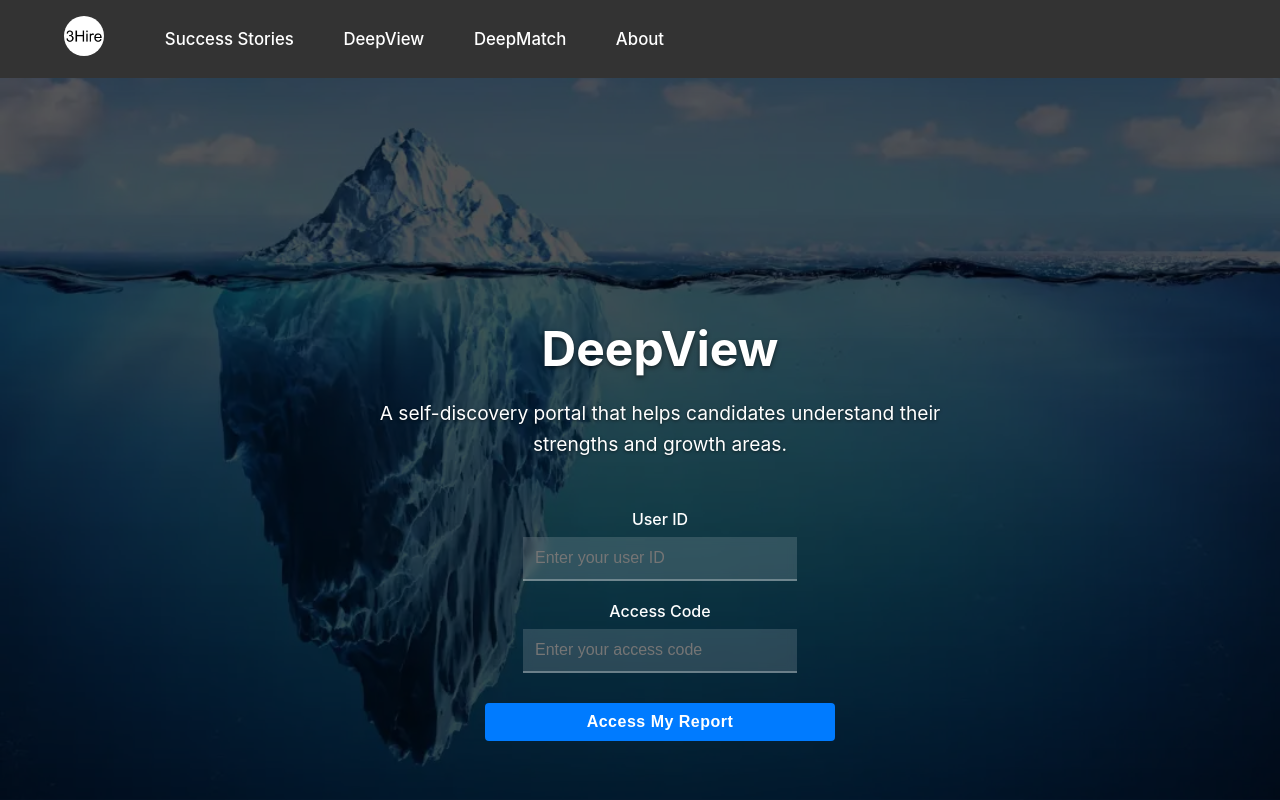
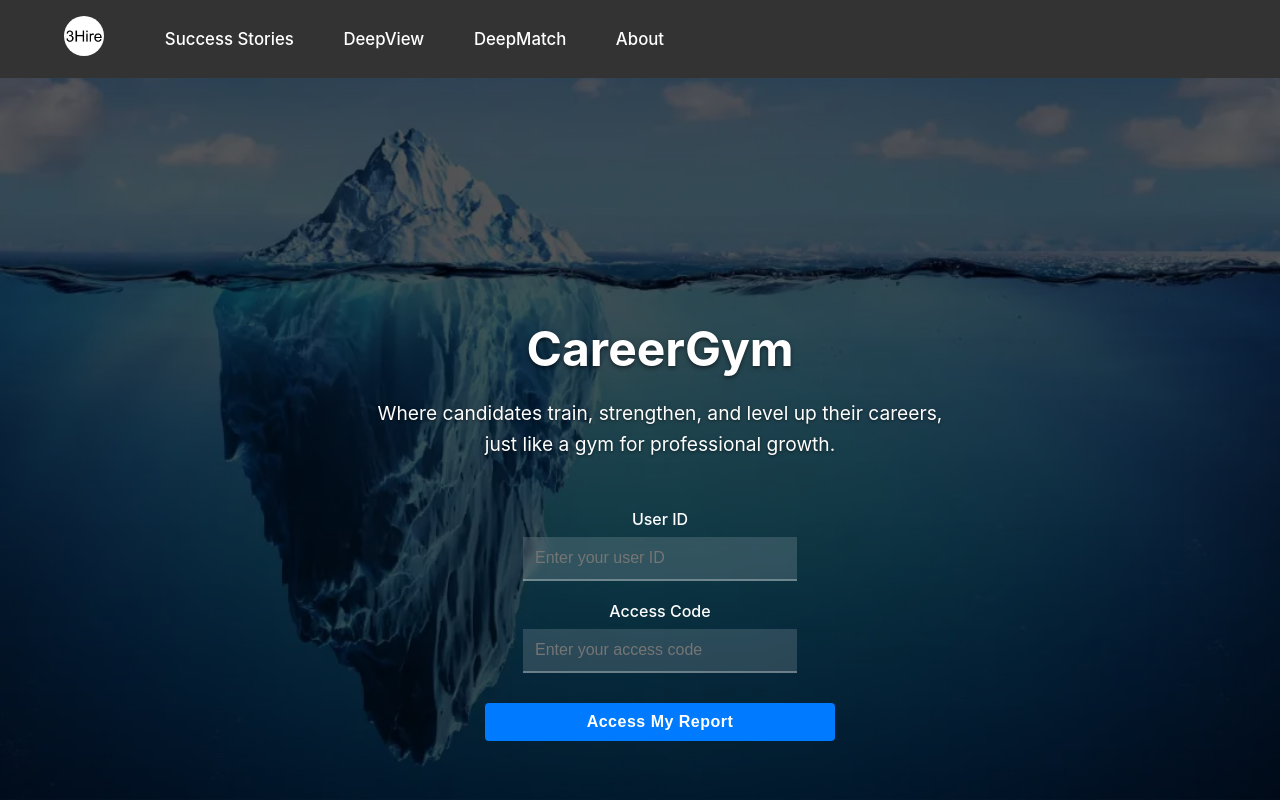
Before and after one commit to 3Hire/3tips, a React (Create React App) app: page /deep-view in a window 1280 px wide. Shown: the top 800 px of the page. Built offline with nearby package versions, Linux system fonts and the light colour scheme; no server answers.

Commit message:
changed deepview to careergym

```diff
--- a/src/components/DeepView.js
+++ b/src/components/DeepView.js
@@ -97,9 +97,9 @@ function DeepView() {
         </>
       ) : (
         <>
-          <h1>DeepView</h1>
+          <h1>CareerGym</h1>
           <p className="deepview-tagline">
-            A self-discovery portal that helps candidates understand their strengths and growth areas.
+          Where candidates train, strengthen, and level up their careers, just like a gym for professional growth.
           </p>
 
           {error && <div className="error-message">{error}</div>}
```
